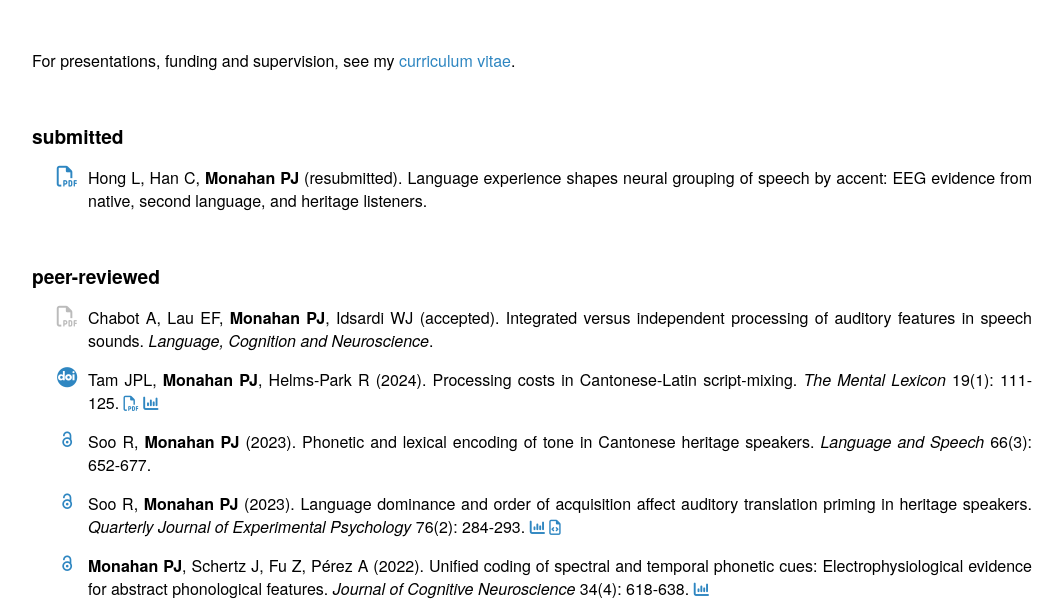
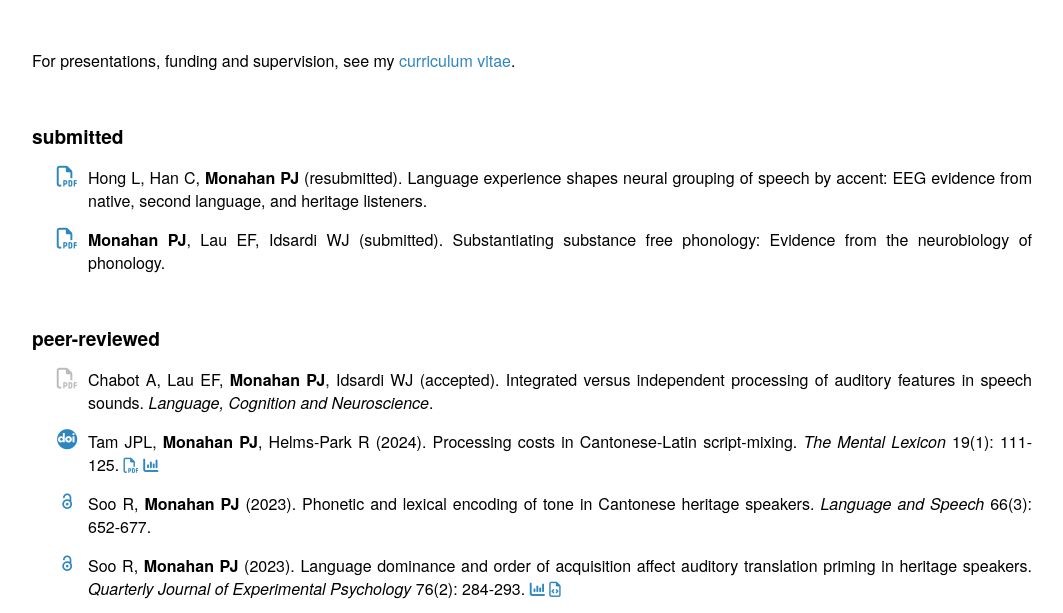
Before and after one commit to phijomo/phijomo.github.io, a plain HTML site: page research.html in a window 1280 px wide. Shown: the part 147-760 px from the top of the page, without its empty margins (76-1139 px from the left). Drawn offline with Linux system fonts and the light colour scheme; files whose address does not match are found by name.

Commit message:
Updated publication list

```diff
--- a/research.html
+++ b/research.html
@@ -48,6 +48,7 @@ above I already force `highest` priority for my default light experience).
 <h2>submitted</h2>
 <ul class="fa-ul ai-ul" style="padding-left:1rem">
    <li><a href="https://doi.org/10.20944/preprints202512.2352.v1" target = "_blank"><span class="fa-li"><i class="fa-regular fa-file-pdf" aria-hidden="true"></i></span></a><p class = "body">Hong L, Han C, <b>Monahan PJ</b> (resubmitted). Language experience shapes neural grouping of speech by accent: EEG evidence from native, second language, and heritage listeners.</span></a></p></li>
+   <li><a href="https://doi.org/10.20944/preprints202512.2352.v1" target = "_blank"><span class="fa-li"><i class="fa-regular fa-file-pdf" aria-hidden="true"></i></span></a><p class = "body"><b>Monahan PJ</b>, Lau EF, Idsardi WJ (submitted). Substantiating substance free phonology: Evidence from the neurobiology of phonology.</span></a></p></li>
 </ul>
 <br>
 
```
